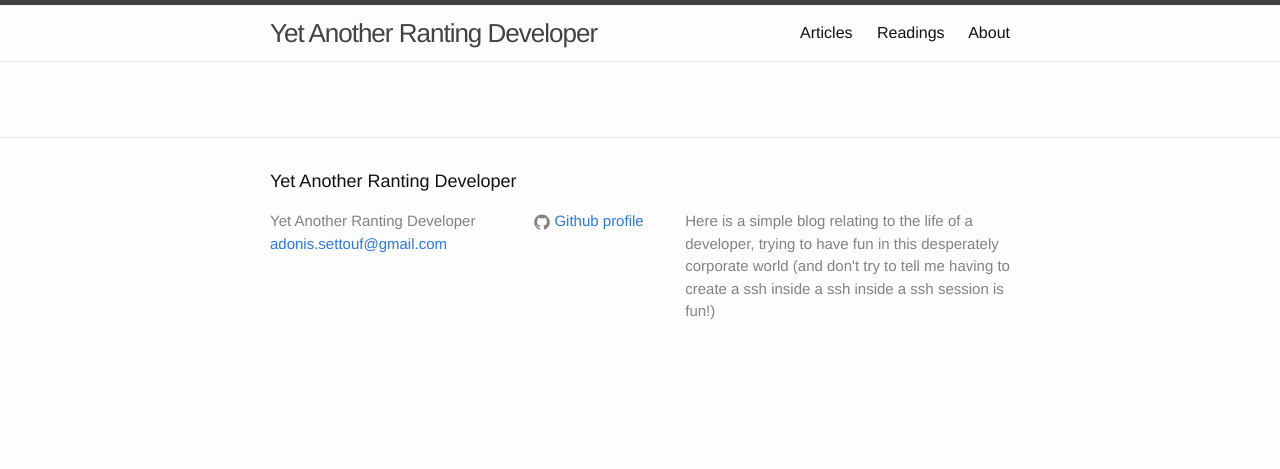
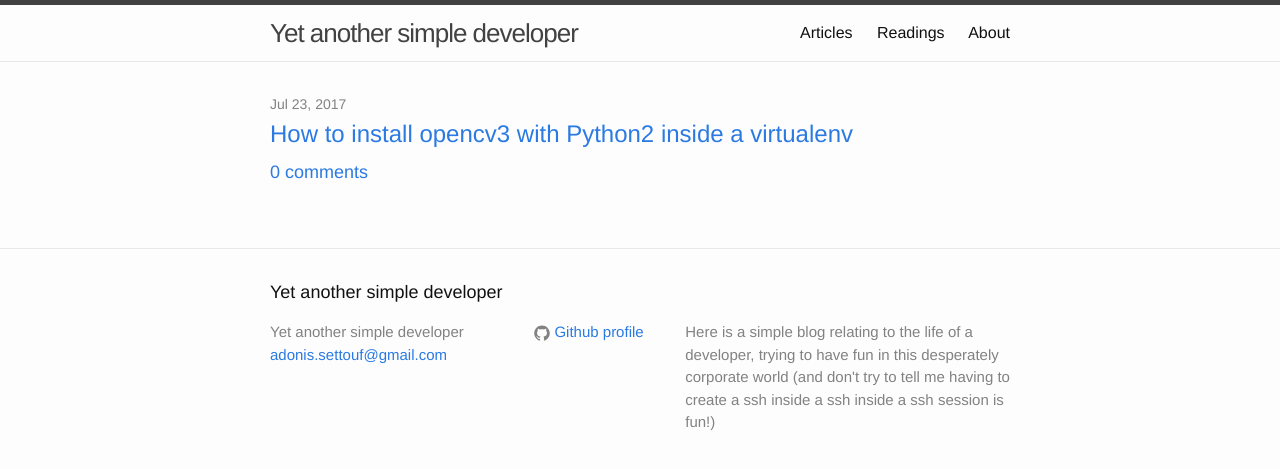
Before and after one commit to asettouf/asettouf.github.io, a Jekyll site: the page built from list_posts.md, in a window 1280 px wide. Shown: the top 469 px of the page. Built offline with Jekyll 4.4.1, drawn with Linux system fonts in a browser that asks for light colours; comment, search, counter and statistics services are not loaded; part of the change alters nothing that is shown.

Commit message:
Writing an article on opencv and virtualenvs on ubuntu

```diff
--- a/_config.yml
+++ b/_config.yml
@@ -13,7 +13,7 @@
 # you will see them accessed via {{ site.title }}, {{ site.email }}, and so on.
 # You can create any custom variable you would like, and they will be accessible
 # in the templates via {{ site.myvariable }}.
-title: Yet Another Ranting Developer
+title: Yet another simple developer
 email: adonis.settouf@gmail.com
 description: > # this means to ignore newlines until "baseurl:"
   Here is a simple blog relating to the life of a developer, trying to have fun in this desperately
--- /dev/null
+++ b/_posts/2017-07-23-How to install opencv3 with Python2 inside a virtualenv.markdown
@@ -0,0 +1,76 @@
+---
+layout: post
+title:  'How to install opencv3 with Python2 inside a virtualenv'
+date: 2017-07-23
+categories: OpenCV Install Python2 virtualenv ubuntu
+---
+
+# Introduction
+Here I'm going to try to give a "simple" guide to create a virtualenv containing opencv3
+with video enabled.
+
+# First download a bunch of library
+
+* First make sure that you are up to date with your repositories:
+     `sudo apt-get update`
+* Download the build tools
+     `sudo apt-get install build-essential cmake git pkg-config`
+* Install some video libraries:
+     `sudo apt-get install libavcodec-dev libavformat-dev libswscale-dev libv4l-dev libgtk2.0-dev`
+* (Not mandatory) You can install some libraries that should optimize OpenCV (unfortunately it looks like magic to me):
+     `sudo apt-get install libatlas-base-dev gfortran`
+* Ensure that you have python 2 installed:
+     `python --version`
+This should yield:
+     `Python 2.7.13 #or any other like Python 2.7.x`
+
+# Now let's configure the virtualenv
+
+* Ensure that you have virtualenv helpers installed (plenty of resources on the net like [this one](http://roundhere.net/journal/virtualenv-ubuntu-12-10/))
+* Create a Python2 virtualenv (I will name it very originally "opencv3"):
+     `mkvirtualenv opencv3 --python=/usr/bin/python2.7`
+* Switch to it if it was not done by default, make sure that your PS1 looks like that in your shell, particularly the name of the virtualenv should appear:
+     `(opencv3) [rest of the PS1]``
+Mine for instance is: `(opencv3) ┌─[ado@parrot]─[~]`
+* Install the python build tools:
+     `sudo apt-get install python-dev`
+* Install numpy:
+    `pip install numpy`
+
+# Now let's compile and install opencv3
+
+* Clone the [git repository](https://github.com/Itseez/opencv.git):
+     `git clone https://github.com/Itseez/opencv.git`
+* Go into the directory:
+     `cd opencv`
+* Small point, perhaps not valid today, but last time I had an issue with the compilation and I had to use the 3.2.0 branch of opencv (it might be fixed or not, but the below branch works at least of today):
+     `git checkout 3.2.0`
+* Create a build directory and switch to it:
+     `mkdir build && cd build`
+* Prepare the build:
+     `cmake -D CMAKE_BUILD_TYPE=RELEASE -D CMAKE_INSTALL_PREFIX=/usr/local ..`
+* Check that in the report there is a line like:
+     `FFMPEG: YES`
+* Still in the build directory, start the compilation:
+     `make -j2 #the 2 means that the build will use 2 jobs in parallel, you can increase it depending on your system, as a rule of thumb you should use -jX, X being the number of cores you have`
+* Go drink a few coffees (you deserve it)
+* If no errors appeared, install the compiled program:
+     `sudo make install`
+* Add the new dynamic libraries installed:
+     `sudo ldconfig`
+
+# The final touch
+
+* Now link the cv2 library to your virtualenv, normally the following should be ok if you followed a standard install of the components (path of python2 site packages, and creation of the "opencv3" virtualenv):
+    `ln -s /usr/local/lib/python2.7/site-packages/cv2.so ~/.virtualenvs/opencv3/lib/python2.7/site-packages/cv2.so`
+* Now try the below from a python shell, and while having the opencv3 virtualenv active:
+
+     {% highlight python %}
+     import cv2
+     cv2.__version__ #should yield 3.2.0
+     video_capture = cv2.VideoCapture(0)
+     ret, frame = video_capture.read()
+     print ret  # yields True
+     {% endhighlight %}
+
+If it works congratulations, you have a working virtualenv with opencv3 and video compatible.
```
